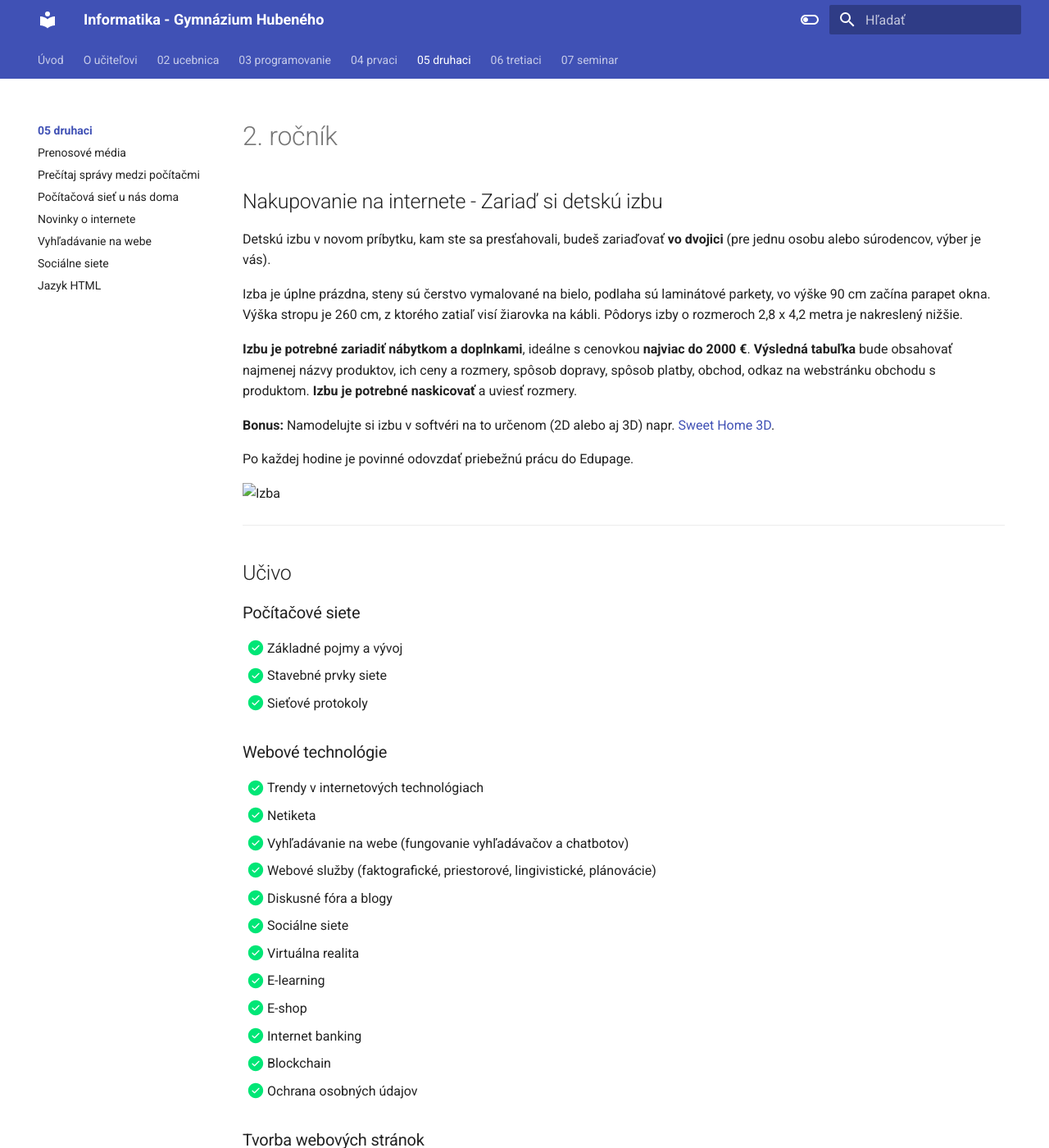
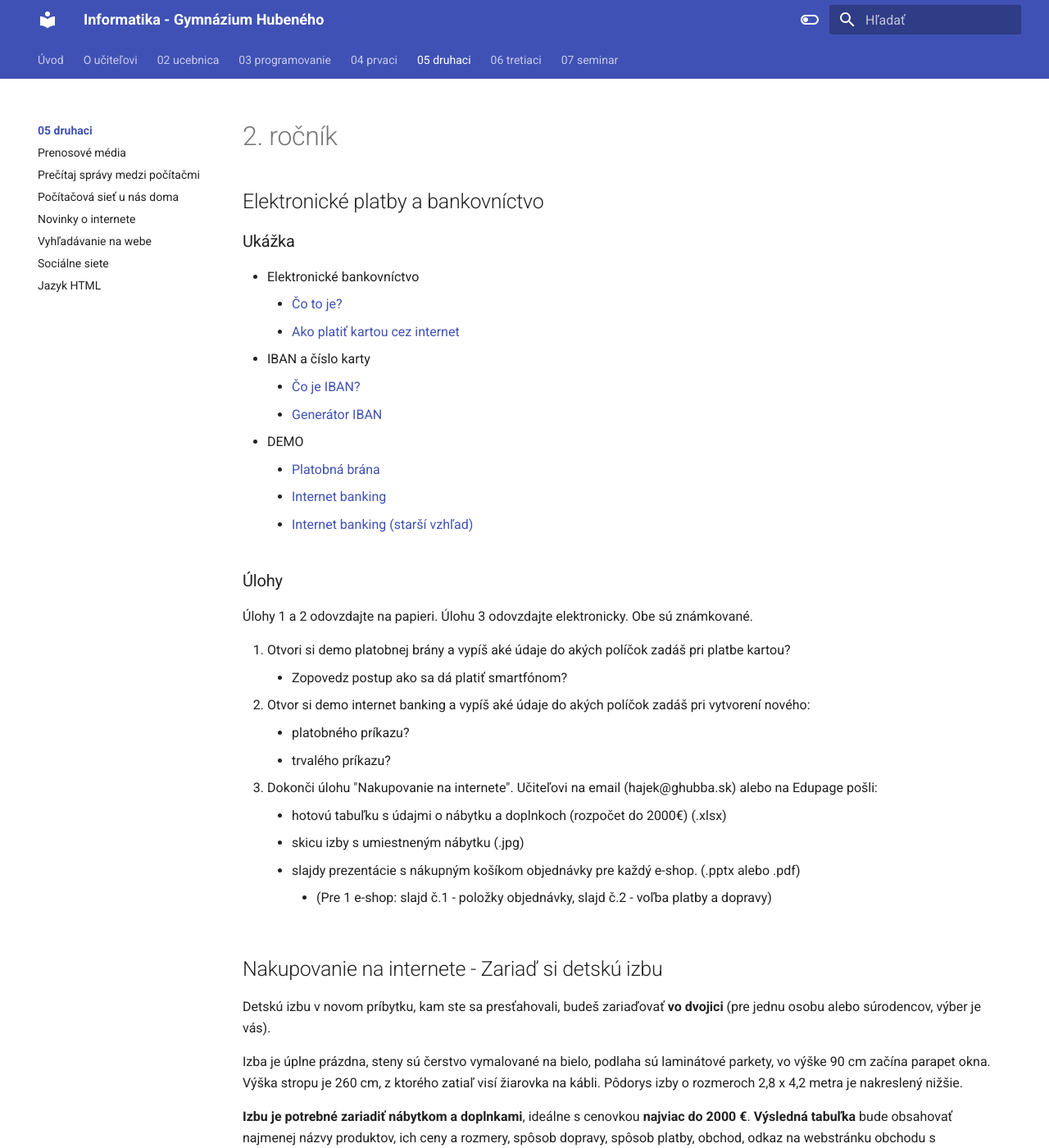
Before and after one commit to hubenka/hubenka.github.io, an MkDocs documentation site: the page built from docs/05_druhaci/README.md, in a window 1280 px wide and 1400 px high. Shown: the whole window at 82% size. Built offline with MkDocs 1.6.1 and Material for MkDocs 9.7.7, drawn with Linux system fonts in a browser that asks for light colours.

Commit message:
Next week for 2R, 3R, SEN-3R

```diff
--- a/docs/05_druhaci/README.md
+++ b/docs/05_druhaci/README.md
@@ -2,6 +2,37 @@
 title: 2. ročník
 slug: 2-rocnik
 ---
+
+## Elektronické platby a bankovníctvo
+
+### Ukážka
+
+- Elektronické bankovníctvo
+    - [Čo to je?](https://www.financnykompas.sk/financna-encyklopedia-pojmy/elektronicke-bankovnictvo)
+    - [Ako platiť kartou cez internet](https://www.raiffeisen.sk/sk/o-banke/uzitocne-tipy/tipy/ako-platit-kartou-cez-internet-prezrite-si-navod-aj-bezpecnostne-tipy.html)
+- IBAN a číslo karty
+    - [Čo je IBAN?](https://www.creditcardvalidator.org/generator)
+    - [Generátor IBAN](https://www.generateiban.com/)
+- DEMO
+    - [Platobná brána](https://help.comgate.cz/docs/en/payment-gateway-demo)
+    - [Internet banking](https://ib.raiffeisen.sk/m/demo/)
+    - [Internet banking (starší vzhľad)](https://app.vub.sk/inbizdemo/login.html)
+
+### Úlohy
+
+Úlohy 1 a 2 odovzdajte na papieri. Úlohu 3 odovzdajte elektronicky. Obe sú známkované.
+
+1. Otvori si demo platobnej brány a vypíš aké údaje do akých políčok zadáš pri platbe kartou?
+    - Zopovedz postup ako sa dá platiť smartfónom?
+2. Otvor si demo internet banking a vypíš aké údaje do akých políčok zadáš pri vytvorení nového:
+    - platobného príkazu?
+    - trvalého príkazu?
+3. Dokonči úlohu "Nakupovanie na internete". Učiteľovi na email (hajek@ghubba.sk) alebo na Edupage pošli:
+    - hotovú tabuľku s údajmi o nábytku a doplnkoch (rozpočet do 2000€) (.xlsx)
+    - skicu izby s umiestneným nábytku (.jpg)
+    - slajdy prezentácie s nákupným košíkom objednávky pre každý e-shop. (.pptx alebo .pdf)
+        - (Pre 1 e-shop: slajd č.1 - položky objednávky, slajd č.2 - voľba platby a dopravy)
+
 
 ## Nakupovanie na internete - Zariaď si detskú izbu
 
```
Also changed, not shown: docs/06_tretiaci/05_audio.md (+2 -2 lines), docs/07_seminar/13_responzivna_webstranka.md (added, +27 -0 lines), docs/07_seminar/14_css.md (renamed from docs/07_seminar/13_css.md), docs/07_seminar/assets/responzivita.png (added).
